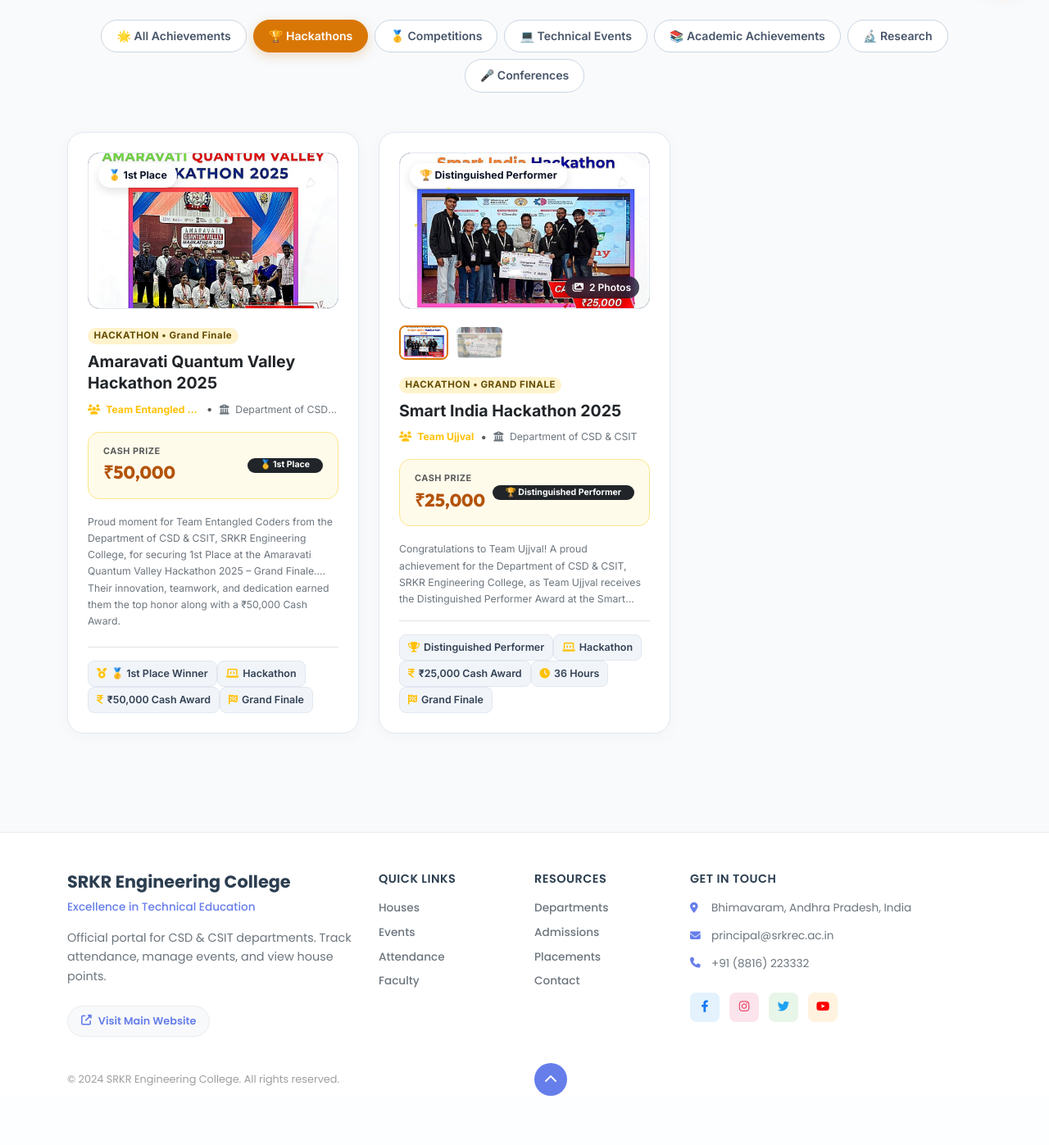
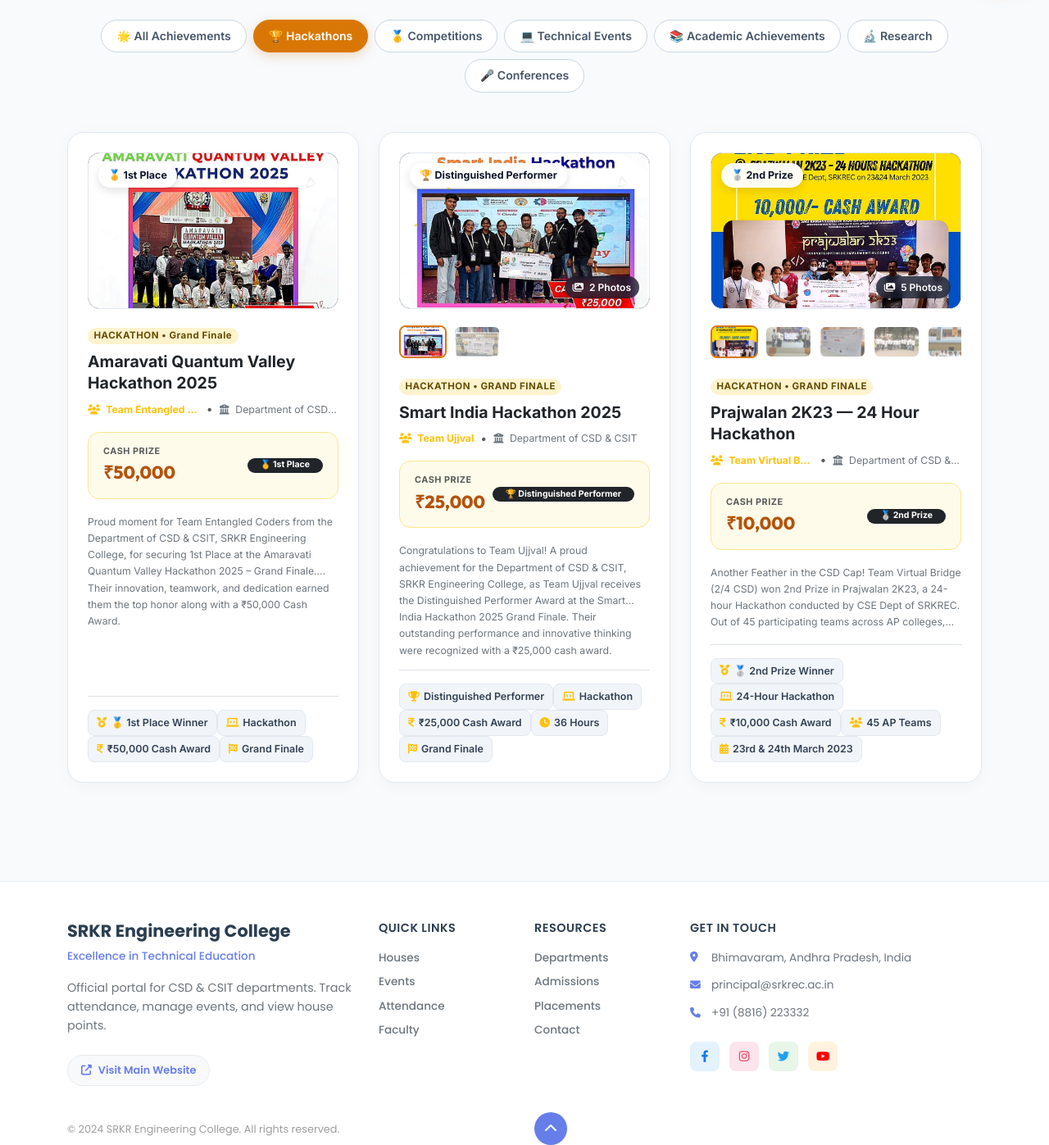
Before and after one commit to vakapallimukesh/Department-websiite, a PHP site: page /student_achievements.php in a window 1280 px wide. Shown: the part 798-2195 px from the top of the page at 82% size. Before the commit the page ends 2135 px from the top, so only its background shows below. Run offline with PHP 8.4, Linux system fonts and the light colour scheme.

Commit message:
Add Prajwalan 2K23 Team Virtual Bridge 2nd Prize achievement with 5 gallery photos

```diff
--- a/student_achievements.php
+++ b/student_achievements.php
@@ -219,11 +219,14 @@ body {
     display: flex;
     gap: 8px;
     margin-bottom: 18px;
+    overflow-x: auto;
+    padding-bottom: 4px;
 }
 
 .editorial-thumb {
-    width: 60px;
-    height: 42px;
+    width: 58px;
+    height: 40px;
+    flex-shrink: 0;
     border-radius: 8px;
     overflow: hidden;
     border: 2px solid transparent;
@@ -473,6 +476,35 @@ const studentAchievements = [
             { icon: "fas fa-clock", text: "36 Hours" },
             { icon: "fas fa-flag-checkered", text: "Grand Finale" }
         ]
+    },
+    {
+        id: "prajwalan-2k23-team-virtual-bridge",
+        title: "2nd Prize — Prajwalan 2K23 (24-Hour Hackathon)",
+        event: "Prajwalan 2K23 — 24 Hour Hackathon",
+        category: "hackathons",
+        categoryName: "Hackathon",
+        team: "Team Virtual Bridge",
+        award: "🥈 2nd Prize",
+        cashAward: "₹10,000",
+        date: "23rd & 24th March 2023",
+        duration: "24 Hours",
+        department: "Department of CSD & CSIT",
+        description: "Another Feather in the CSD Cap! Team Virtual Bridge (2/4 CSD) won 2nd Prize in Prajwalan 2K23, a 24-hour Hackathon conducted by CSE Dept of SRKREC. Out of 45 participating teams across AP colleges, Team Virtual Bridge (K. Sanju, Ch. Ravi Kumar, Ch. Anusha, Chaitanya Srujana, K. Puneeth, V. Siva Mani) stood 2nd winning ₹10,000 cash award for developing a Lunch Box service software.",
+        images: [
+            "assets/achievements/prajwalan-2k23-team-virtual-bridge-4.jpg",
+            "assets/achievements/prajwalan-2k23-team-virtual-bridge-1.jpg",
+            "assets/achievements/prajwalan-2k23-team-virtual-bridge-2.jpg",
+            "assets/achievements/prajwalan-2k23-team-virtual-bridge-3.jpg",
+            "assets/achievements/prajwalan-2k23-team-virtual-bridge-5.jpg"
+        ],
+        featured: true,
+        badges: [
+            { icon: "fas fa-medal", text: "🥈 2nd Prize Winner" },
+            { icon: "fas fa-laptop-code", text: "24-Hour Hackathon" },
+            { icon: "fas fa-indian-rupee-sign", text: "₹10,000 Cash Award" },
+            { icon: "fas fa-users", text: "45 AP Teams" },
+            { icon: "fas fa-calendar-alt", text: "23rd & 24th March 2023" }
+        ]
     }
 ];
 
```
Also changed, not shown: assets/achievements/prajwalan-2k23-team-virtual-bridge-1.jpg (added), assets/achievements/prajwalan-2k23-team-virtual-bridge-2.jpg (added), assets/achievements/prajwalan-2k23-team-virtual-bridge-3.jpg (added), assets/achievements/prajwalan-2k23-team-virtual-bridge-4.jpg (added), assets/achievements/prajwalan-2k23-team-virtual-bridge-5.jpg (added), public/achievements/prajwalan-2k23-team-virtual-bridge-1.jpg (added), public/achievements/prajwalan-2k23-team-virtual-bridge-2.jpg (added), public/achievements/prajwalan-2k23-team-virtual-bridge-3.jpg (added), public/achievements/prajwalan-2k23-team-virtual-bridge-4.jpg (added), public/achievements/prajwalan-2k23-team-virtual-bridge-5.jpg (added).
